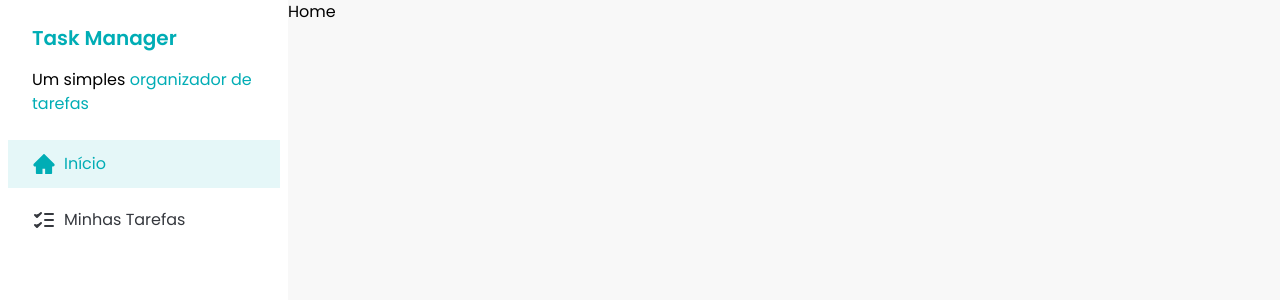
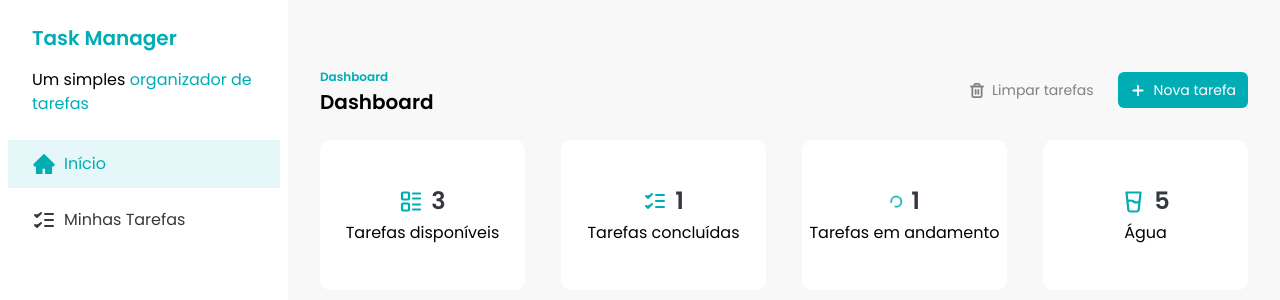
Before and after one commit to YudiYamada/fsc-task-manager, a React (Vite) app: page / in a window 1280 px wide. Shown: the top 300 px of the page. Built offline with nearby package versions, Linux system fonts and the light colour scheme; data requests are answered from the project's data file.

Commit message:
feat: add dashboardcard

```diff
--- /dev/null
+++ b/src/components/DashboardCard.tsx
@@ -0,0 +1,25 @@
+type DashboardCardProps = {
+  icon: React.ReactNode;
+  mainText: string;
+  secondaryText: string;
+};
+
+const DashboardCard = ({
+  icon,
+  mainText,
+  secondaryText,
+}: DashboardCardProps) => {
+  return (
+    <div className="bg-brand-white flex h-[150px] flex-col items-center justify-center gap-1 rounded-[10px]">
+      <div className="flex items-center gap-2">
+        <span className="text-brand-primary">{icon}</span>
+        <p className="text-brand-dark-blue text-2xl font-semibold">
+          {mainText}
+        </p>
+      </div>
+      <div>{secondaryText}</div>
+    </div>
+  );
+};
+
+export default DashboardCard;
--- a/src/components/Header.tsx
+++ b/src/components/Header.tsx
@@ -1,9 +1,43 @@
+import { useState } from "react";
+
+import { AddIcon, TrashIcon } from "../assets/icons";
+import AddTaskDialogue from "./AddTaskDialogue";
+import Button from "./Button";
+
 type HeaderProps = {
-  children: React.ReactNode;
+  title: string;
+  subtitle: string;
 };
 
-const Header = (props: HeaderProps) => {
-  return <header>{props.children}</header>;
+const Header = ({ subtitle, title }: HeaderProps) => {
+  const [addTaskDialogIsOpen, setAddTaskDialogIsOpen] = useState(false);
+
+  return (
+    <div className="flex w-full justify-between">
+      <div>
+        <span className="text-brand-primary text-xs font-semibold">
+          {subtitle}
+        </span>
+        <h2 className="text-xl font-semibold">{title}</h2>
+      </div>
+
+      <div className="flex items-center gap-3">
+        <Button color="ghost">
+          <TrashIcon />
+          Limpar tarefas
+        </Button>
+        <Button color="primary" onClick={() => setAddTaskDialogIsOpen(true)}>
+          <AddIcon />
+          Nova tarefa
+        </Button>
+
+        <AddTaskDialogue
+          isOpen={addTaskDialogIsOpen}
+          handleClose={() => setAddTaskDialogIsOpen(false)}
+        />
+      </div>
+    </div>
+  );
 };
 
 export default Header;
--- a/src/pages/Home.tsx
+++ b/src/pages/Home.tsx
@@ -1,10 +1,60 @@
+import {
+  GlassWaterIcon,
+  LoaderIcon,
+  Tasks2Icon,
+  TasksIcon,
+} from "../assets/icons";
+import DashboardCard from "../components/DashboardCard";
+import Header from "../components/Header";
 import Sidebar from "../components/Sidebar";
+import { useGetTasks } from "../hooks/data/use-get-tasks";
+
+type DataProps = {
+  id: string;
+  title: string;
+  time: string;
+  description: string;
+  status: "completed" | "in_progress" | "pending";
+};
 
 const Home = () => {
+  const { data: tasks } = useGetTasks();
+
+  const completedTasks = tasks?.filter(
+    (task: DataProps) => task.status === "completed"
+  ).length;
+  const inProgressTasks = tasks?.filter(
+    (task: DataProps) => task.status === "in_progress"
+  ).length;
+
   return (
     <div className="flex">
       <Sidebar />
-      <h1>Home</h1>
+      <div className="w-full space-y-6 px-8 py-16">
+        <Header subtitle="Dashboard" title="Dashboard" />
+        <div className="grid grid-cols-4 gap-9">
+          <DashboardCard
+            icon={<Tasks2Icon />}
+            mainText={tasks?.length}
+            secondaryText="Tarefas disponíveis"
+          />
+          <DashboardCard
+            icon={<TasksIcon />}
+            mainText={completedTasks}
+            secondaryText="Tarefas concluídas"
+          />
+          <DashboardCard
+            icon={<LoaderIcon className="animate-spin" />}
+            mainText={inProgressTasks}
+            secondaryText="Tarefas em andamento"
+          />
+          <DashboardCard
+            icon={<GlassWaterIcon />}
+            mainText="5"
+            secondaryText="Água"
+          />
+        </div>
+      </div>
     </div>
   );
 };
```
